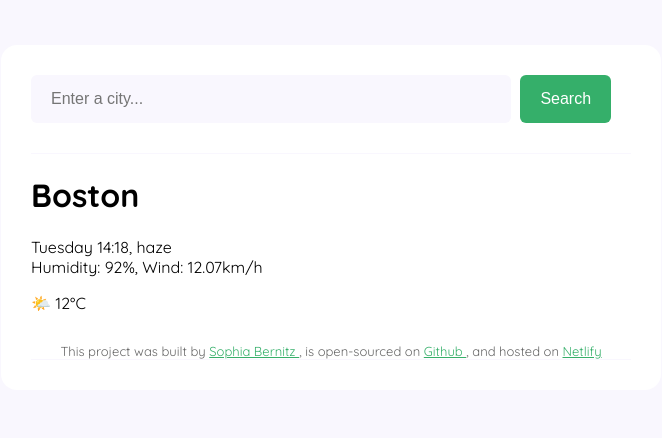
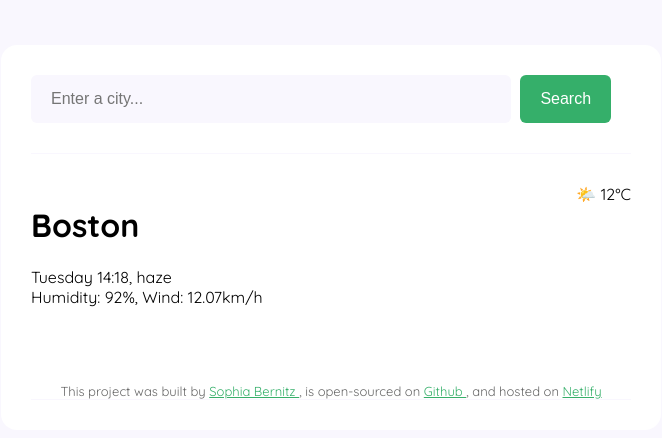
Before and after one commit to sbernitz/my-weather-app-project, a plain HTML site: page index.html in a window 1280 px wide. Shown: the whole page, without its empty margins (309-971 px from the left). Drawn offline with Linux system fonts and the light colour scheme.

Commit message:
add classes and update css accordingly

```diff
--- a/index.html
+++ b/index.html
@@ -29,14 +29,16 @@
         </form>
       </header>
       <main>
-        <div>
-          <h1>Boston</h1>
-          <p>
-            Tuesday 14:18, haze <br />
-            Humidity: 92%, Wind: 12.07km/h
-          </p>
+        <div class="weather-app-data">
+          <div>
+            <h1 class="weather-app-city">Boston</h1>
+            <p class="weather-app-details">
+              Tuesday 14:18, haze <br />
+              Humidity: 92%, Wind: 12.07km/h
+            </p>
+          </div>
+          <div>🌤️ 12°C</div>
         </div>
-        <div>🌤️ 12°C</div>
       </main>
       <footer>
         This project was built by
--- a/src/style.css
+++ b/src/style.css
@@ -40,6 +40,13 @@ header {
   color: white;
 }
 
+main {
+  padding: 30px 0;
+}
+.weather-app-data {
+  display: flex;
+  justify-content: space-between;
+}
 footer {
   border-bottom: 1px solid #f9f7fe;
   padding: 30px 0 0 0;
```
